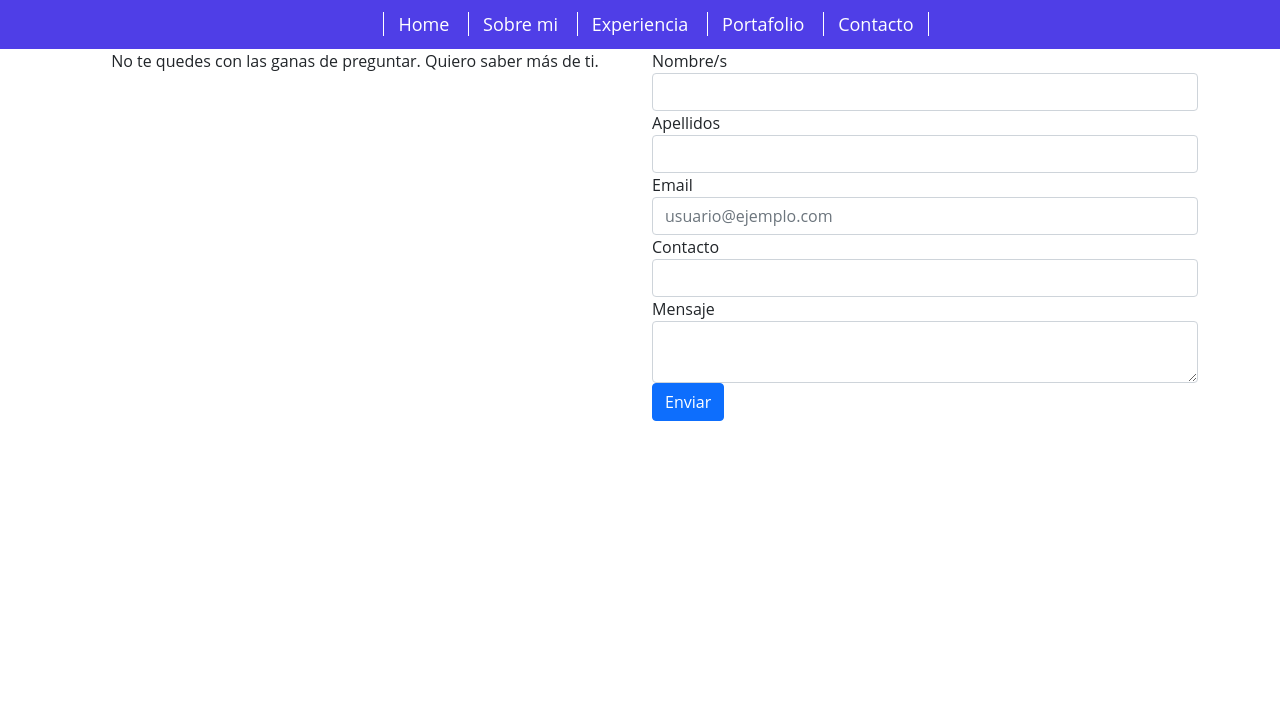
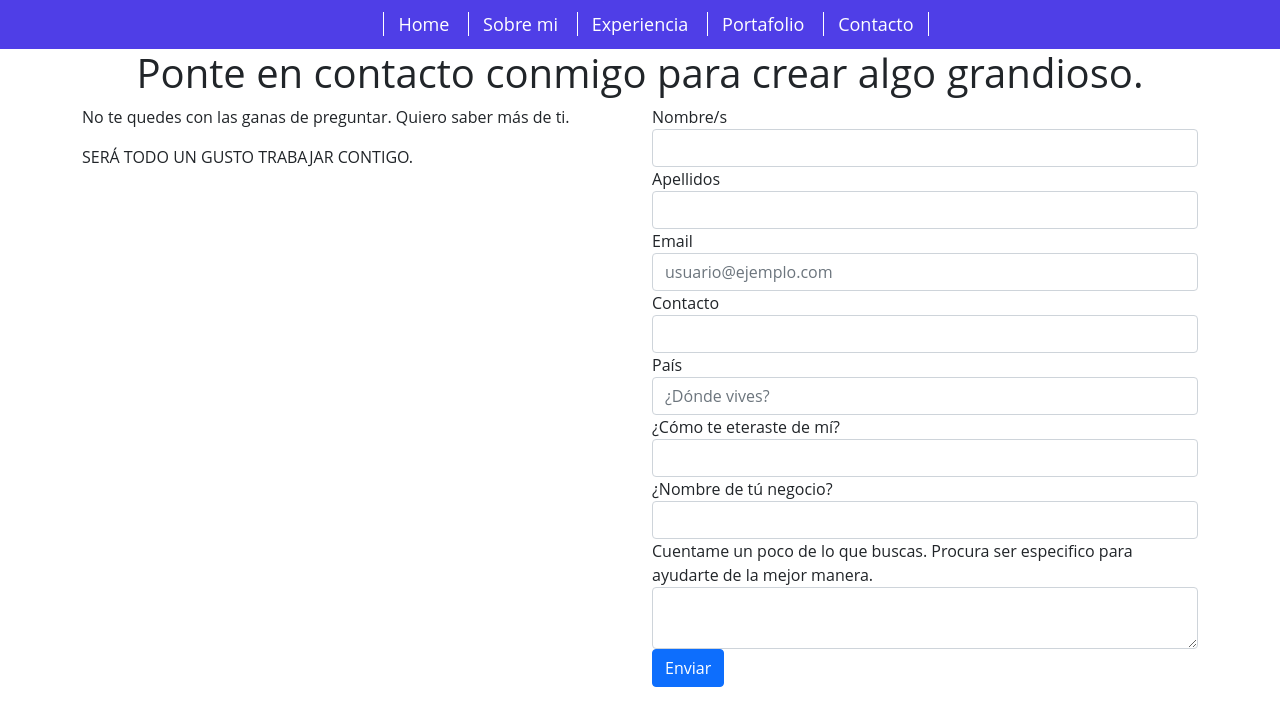
Before and after one commit to SoyAlejandro-Pena/Desafio-CoderHouse, a plain HTML site: page Contacto.html in a window 1280 px wide. Drawn offline with nearby package versions, Linux system fonts and the light colour scheme.

Commit message:
Borre algunas cosas que no me gustaban y cambié el estilo un poco

```diff
--- a/Contacto.html
+++ b/Contacto.html
@@ -50,15 +50,27 @@
     </div>
   </header>
   <main>
-
+  <div class="container">
+    <div class="row">
+      <div class="col-sm text-center text-contacto">
+        <h1>
+          Ponte en contacto conmigo para crear algo grandioso.
+        </h1>
+      </div>
+    </div>
+  </div>
     <div class="container">
       <div class="row ">
-        <div class="col-sm text-center">
+        <div class="col-sm SaberMas">
             <p>
               No te quedes con las ganas de preguntar. Quiero saber más de ti.
             </p>
+            <p>
+              SERÁ TODO UN GUSTO TRABAJAR CONTIGO.
+            </p>
         </div>
-        <div class="col-sm">
+
+        <div class="col-sm ">
           <form action="" class="">
             <fieldset>
               <div class="form-group">
@@ -82,11 +94,26 @@
               </div>
 
               <div class="form-group">
-                <label for="mensajeTexto"> Mensaje </label>
+                <label for="Pais"> País </label>
+                <input class="form-control" type="name" id="Pais" placeholder="¿Dónde vives?">
+              </div>
+
+              <div class="form-group">
+                <label for="EterasteDeMi"> ¿Cómo te eteraste de mí? </label>
+                <input class="form-control" type="name" id="EterasteDeMi">
+              </div>
+
+              <div class="form-group">
+                <label for="Negocio"> ¿Nombre de tú negocio? </label>
+                <input class="form-control" type="name" id="Negocio">
+              </div>
+
+              <div class="form-group">
+                <label for="mensajeTexto"> Cuentame un poco de lo que buscas. Procura ser especifico para ayudarte de la mejor manera. </label>
                 <textarea class="form-control" id="mensajeTexto"></textarea>
               </div>
 
-              <button class="btn btn-primary"> Enviar </button>
+              <button class="btn btn-primary"> <span> Enviar </span> </button>
           </form>
         </div>
       </div>
```
